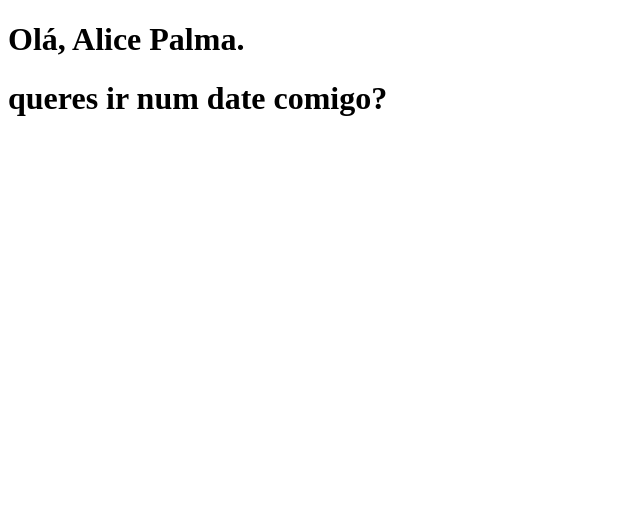
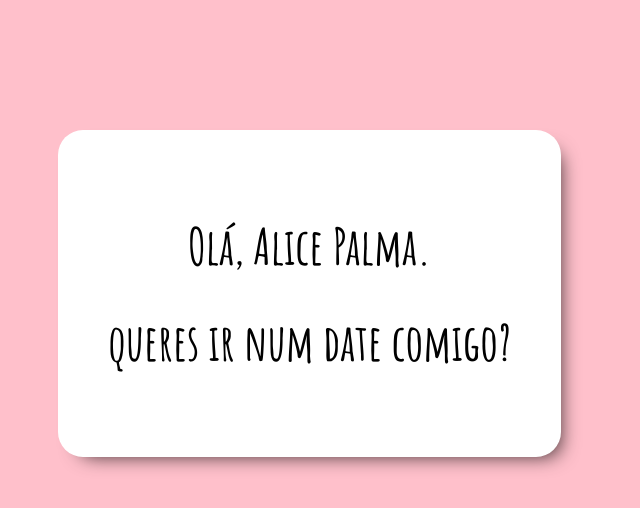
Before and after one commit to joaaoazul/HTML-ALICE, a plain HTML site: page hello.html in a window 768 px wide. Shown: the whole page, without its empty margins (0-640 px from the left). Drawn offline with Linux system fonts and the light colour scheme.

Commit message:
media queries for tablets

```diff
--- a/style.css
+++ b/style.css
@@ -34,9 +34,41 @@ margin: 50px;
   }
 }
 
-/* CSS code for tablets */
 @media only screen and (min-width: 768px) and (max-width: 1023px) {
-  /* Your CSS code for tablets here */
+
+  html {
+    font-size: 20px;
+    background-color: pink;
+    font-family: Amatic SC, sans serif;
+  }
+
+  h1 {
+    font-size: 50px;
+
+  }
+
+  #masterContainer {
+    text-align: center;
+    position: fixed;
+    top: 80px;
+    background-color: white;
+    border-radius: 25px;
+    box-shadow: 10px 10px 19px -11px rgba(0,0,0,0.79);
+    -webkit-box-shadow: 10px 10px 19px -11px rgba(0,0,0,0.79);
+    -moz-box-shadow: 10px 10px 19px -11px rgba(0,0,0,0.79);
+    padding: 50px;
+    margin: 50px;
+  }
+
+  #container1 {
+    left: 20px;
+    top: 120px;
+  }
+
+  #container2 {
+    left: 20px;
+    top: 190px;
+  }
 }
 
 /* CSS code for desktops */
```
